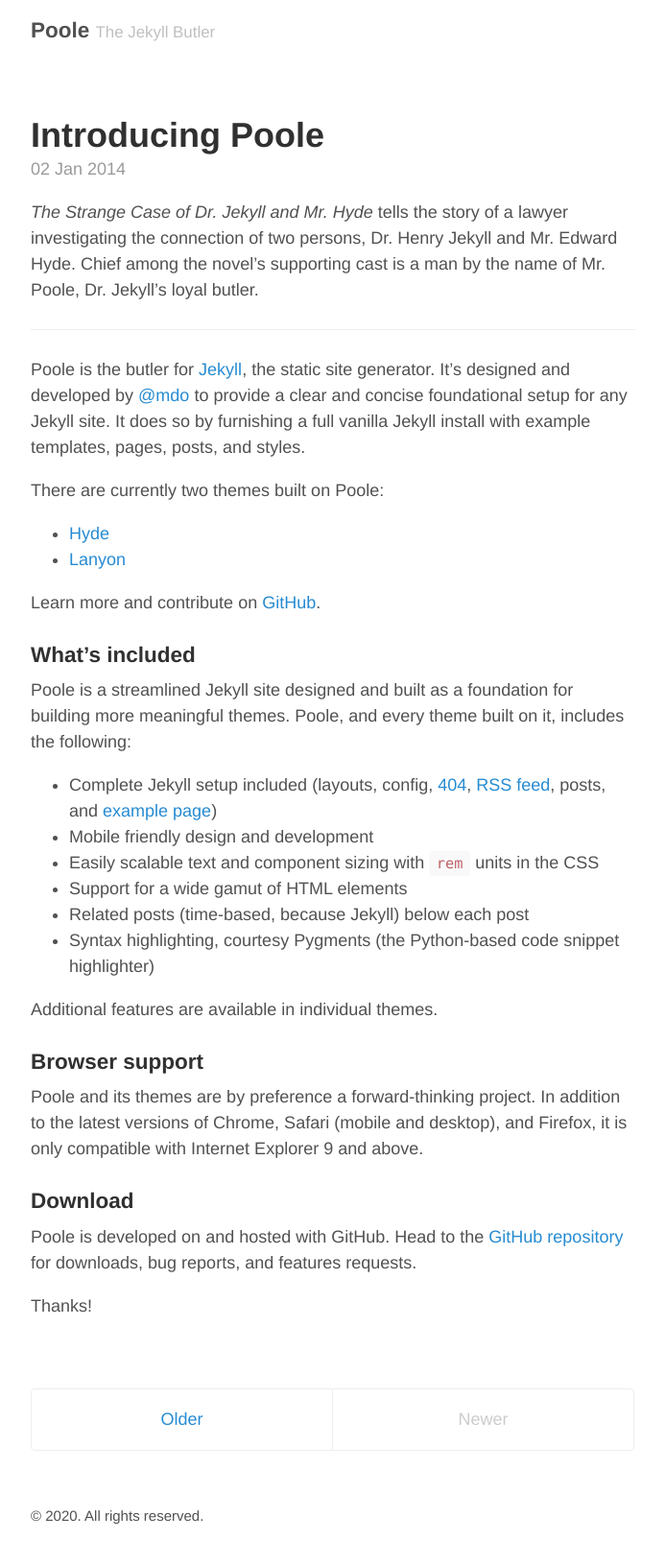
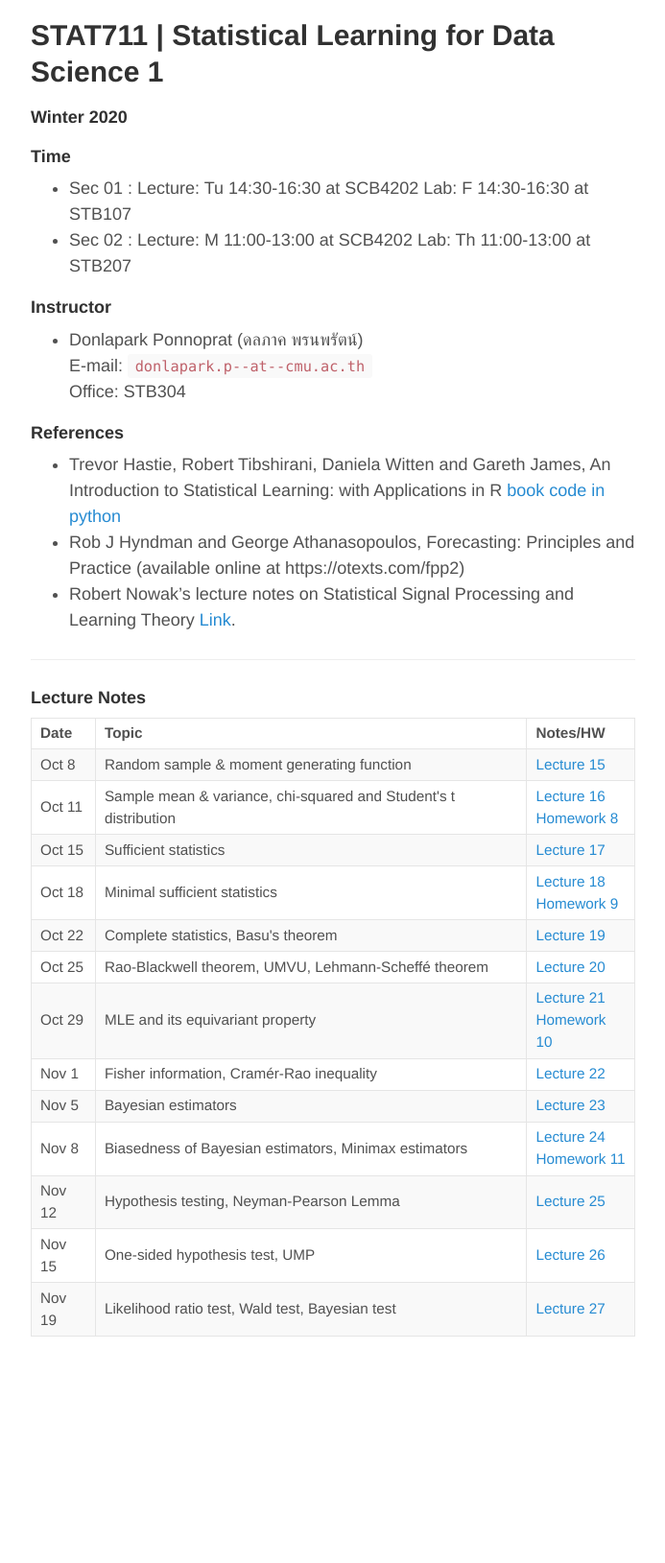
Before and after one commit to donlapark/ds351, a Jekyll site: the page index.html, which Jekyll copies as it is, in a window 1280 px wide. Shown: the whole page at 96% size, without its empty margins (293-986 px from the left). Built offline with Jekyll 4.4.1, drawn with Linux system fonts in a browser that asks for light colours; the list of posts is cut into pages by our own code; after the commit the page ends 1474 px from its top, so only the background shows below that.

Commit message:
initial commit

```diff
--- a/_includes/head.html
+++ b/_includes/head.html
@@ -1,8 +1,5 @@
 <head>
   <meta charset="UTF-8">
-  <link href="http://gmpg.org/xfn/11" rel="profile">
-
-  <!-- Enable responsiveness on mobile devices-->
   <meta name="viewport" content="width=device-width, initial-scale=1.0">
 
   <title>
@@ -13,23 +10,8 @@
     {% endif %}
   </title>
 
-  <!-- CSS -->
   <link rel="stylesheet" href="{{ site.baseurl }}/styles.css">
-
-  <!-- Icons -->
-  <link rel="apple-touch-icon-precomposed" sizes="144x144" href="{{ site.baseurl }}/public/apple-touch-icon-precomposed.png">
-  <link rel="shortcut icon" href="{{ site.baseurl }}/public/favicon.ico">
-
-  <!-- RSS -->
+  <link rel="icon" type="image/png" href="{{ site.baseurl }}/public/logo2.png">
+  <link rel="shortcut icon" href="{{ site.baseurl }}/public/logo2.png">
   <link rel="alternate" type="application/atom+xml" title="{{ site.title }}" href="{{ site.baseurl }}/atom.xml">
-
-  <!-- Google Analytics -->
-  <script>
-    (function(i,s,o,g,r,a,m){i['GoogleAnalyticsObject']=r;i[r]=i[r]||function(){
-    (i[r].q=i[r].q||[]).push(arguments)},i[r].l=1*new Date();a=s.createElement(o),
-    m=s.getElementsByTagName(o)[0];a.async=1;a.src=g;m.parentNode.insertBefore(a,m)
-    })(window,document,'script','//www.google-analytics.com/analytics.js','ga');
-    ga('create', 'UA-146052-15', 'getpoole.com');
-    ga('send', 'pageview');
-  </script>
 </head>
--- a/index.html
+++ b/index.html
@@ -1,33 +1,177 @@
----
-layout: default
-title: Home
----
+<!DOCTYPE html>
+<html lang="en">
 
-<div class="posts">
-  {% for post in paginator.posts %}
-  <article class="post">
-    <h1 class="post-title">
-      <a href="{{ site.baseurl }}{{ post.url }}">
-        {{ post.title }}
-      </a>
-    </h1>
+  <head>
+  <meta charset="UTF-8">
+  <meta name="viewport" content="width=device-width, initial-scale=1.0">
 
-    <time datetime="{{ post.date | date_to_xmlschema }}" class="post-date">{{ post.date | date_to_string }}</time>
+  <title>
 
-    {{ post.content }}
-  </article>
-  {% endfor %}
-</div>
+      STAT351 &middot; Donlapark Ponnoprat
 
-<div class="pagination">
-  {% if paginator.next_page %}
-    <a class="pagination-item older" href="{{ paginator.next_page_path | prepend: site.baseurl }}">Older</a>
-  {% else %}
-    <span class="pagination-item older">Older</span>
-  {% endif %}
-  {% if paginator.previous_page %}
-    <a class="pagination-item newer" href="{{ paginator.previous_page_path | prepend: site.baseurl }}">Newer</a>
-  {% else %}
-    <span class="pagination-item newer">Newer</span>
-  {% endif %}
-</div>
+  </title>
+
+  <link rel="stylesheet" href="/styles.css">
+  <link rel="icon" type="image/png" href="/public/logo2.png">
+  <link rel="shortcut icon" href="/public/logo2.png">
+  <link rel="alternate" type="application/atom+xml" title="Donlapark Ponnoprat" href="/atom.xml">
+</head>
+
+
+  <body>
+
+    <div class="container content">
+
+
+      <main>
+        <h4 style="font-size:30px">STAT711 | Statistical Learning for Data Science 1</h4>
+<h4><font size="+1">Winter 2020<br />
+  </font></h4>
+<h4><font size="+1">Time</font></h4>
+<ul>
+  <li>Sec 01 : Lecture: Tu 14:30-16:30 at SCB4202 Lab: F 14:30-16:30 at STB107</li>
+  <li>Sec 02 : Lecture: M 11:00-13:00 at SCB4202 Lab: Th 11:00-13:00 at STB207</li>
+</ul>
+
+<h4><font size="+1">Instructor</font></h4>
+<ul>
+  <li>Donlapark Ponnoprat (ดลภาค พรนพรัตน์)<br />
+E-mail: <code class="language-plaintext highlighter-rouge">donlapark.p--at--cmu.ac.th</code><br />
+Office: STB304<br /></li>
+</ul>
+
+<h4><font size="+1">References</font></h4>
+<ul>
+  <li>Trevor Hastie, Robert Tibshirani, Daniela Witten and Gareth James, An Introduction to Statistical Learning: with Applications in R <a href="https://faculty.marshall.usc.edu/gareth-james/ISL/ISLR%20Seventh%20Printing.pdf">book</a> <a href="https://github.com/JWarmenhoven/ISLR-python">code in python</a></li>
+  <li>Rob J Hyndman and George Athanasopoulos, Forecasting: Principles and Practice
+(available online at https://otexts.com/fpp2)</li>
+  <li>Robert Nowak’s lecture notes on Statistical Signal Processing and Learning Theory <a href="https://nowak.ece.wisc.edu/ece830/">Link</a>.</li>
+</ul>
+<hr />
+
+<h4><font size="+1">Lecture Notes</font></h4>
+
+<table class="UMLTable" border="1" style="width: 100%;" nosave="">
+<thead class="headerC"><tr><th>Date</th><th>Topic</th><th>Notes/HW</th></tr></thead>
+<tr>
+<td> Oct 8 </td>
+<td> Random sample &amp; moment generating function
+</td>
+<td>
+<a href="Lecture15.pdf">Lecture 15</a>
+</td>
+</tr>
+<tr>
+<td> Oct 11 </td>
+<td> Sample mean &amp; variance, chi-squared and Student's t distribution
+</td>
+<td>
+<a href="Lecture16.pdf">Lecture 16</a><br />
+<a href="homework8.pdf">Homework 8</a>
+</td>
+</tr>
+<tr>
+<td> Oct 15 </td>
+<td> Sufficient statistics
+</td>
+<td>
+<a href="Lecture17.pdf">Lecture 17</a>
+</td>
+</tr>
+<tr>
+<td> Oct 18 </td>
+<td> Minimal sufficient statistics
+</td>
+<td>
+<a href="Lecture18.pdf">Lecture 18</a><br />
+<a href="homework9.pdf">Homework 9</a>
+</td>
+</tr>
+<tr>
+<td> Oct 22 </td>
+<td> Complete statistics, Basu's theorem
+</td>
+<td>
+<a href="Lecture19.pdf">Lecture 19</a>
+</td>
+</tr>
+<tr>
+<td> Oct 25 </td>
+<td> Rao-Blackwell theorem, UMVU, Lehmann-Scheffé theorem
+</td>
+<td>
+<a href="Lecture20.pdf">Lecture 20</a>
+</td>
+</tr>
+<tr>
+<td> Oct 29 </td>
+<td> MLE and its equivariant property
+</td>
+<td>
+<a href="Lecture21.pdf">Lecture 21</a><br />
+<a href="homework10.pdf">Homework 10</a>
+</td>
+</tr>
+<tr>
+<td> Nov 1 </td>
+<td> Fisher information, Cramér-Rao inequality
+</td>
+<td>
+<a href="Lecture22.pdf">Lecture 22</a>
+</td>
+</tr>
+<tr>
+<td> Nov 5 </td>
+<td> Bayesian estimators
+</td>
+<td>
+<a href="Lecture23.pdf">Lecture 23</a>
+</td>
+</tr>
+<tr>
+<td> Nov 8 </td>
+<td> Biasedness of Bayesian estimators, Minimax estimators
+</td>
+<td>
+<a href="Lecture24.pdf">Lecture 24</a><br />
+<a href="homework11.pdf">Homework 11</a>
+</td>
+</tr>
+<tr>
+<td> Nov 12 </td>
+<td> Hypothesis testing, Neyman-Pearson Lemma
+</td>
+<td>
+<a href="Lecture25.pdf">Lecture 25</a><br />
+</td>
+</tr>
+<tr>
+<td> Nov 15 </td>
+<td> One-sided hypothesis test, UMP
+</td>
+<td>
+<a href="Lecture26.pdf">Lecture 26</a><br />
+</td>
+</tr>
+<tr>
+<td> Nov 19 </td>
+<td> Likelihood ratio test, Wald test, Bayesian test
+</td>
+<td>
+<a href="Lecture27.pdf">Lecture 27</a><br />
+</td>
+</tr>
+</table>
+
+      </main>
+      <footer class="footer">
+        <small>
+            &nbsp;
+        </small>
+      </footer>
+
+    </div>
+
+
+  </body>
+</html>
```
Also changed, not shown: _layouts/course.html (added, +33 -0 lines), public/logo.png (added).
